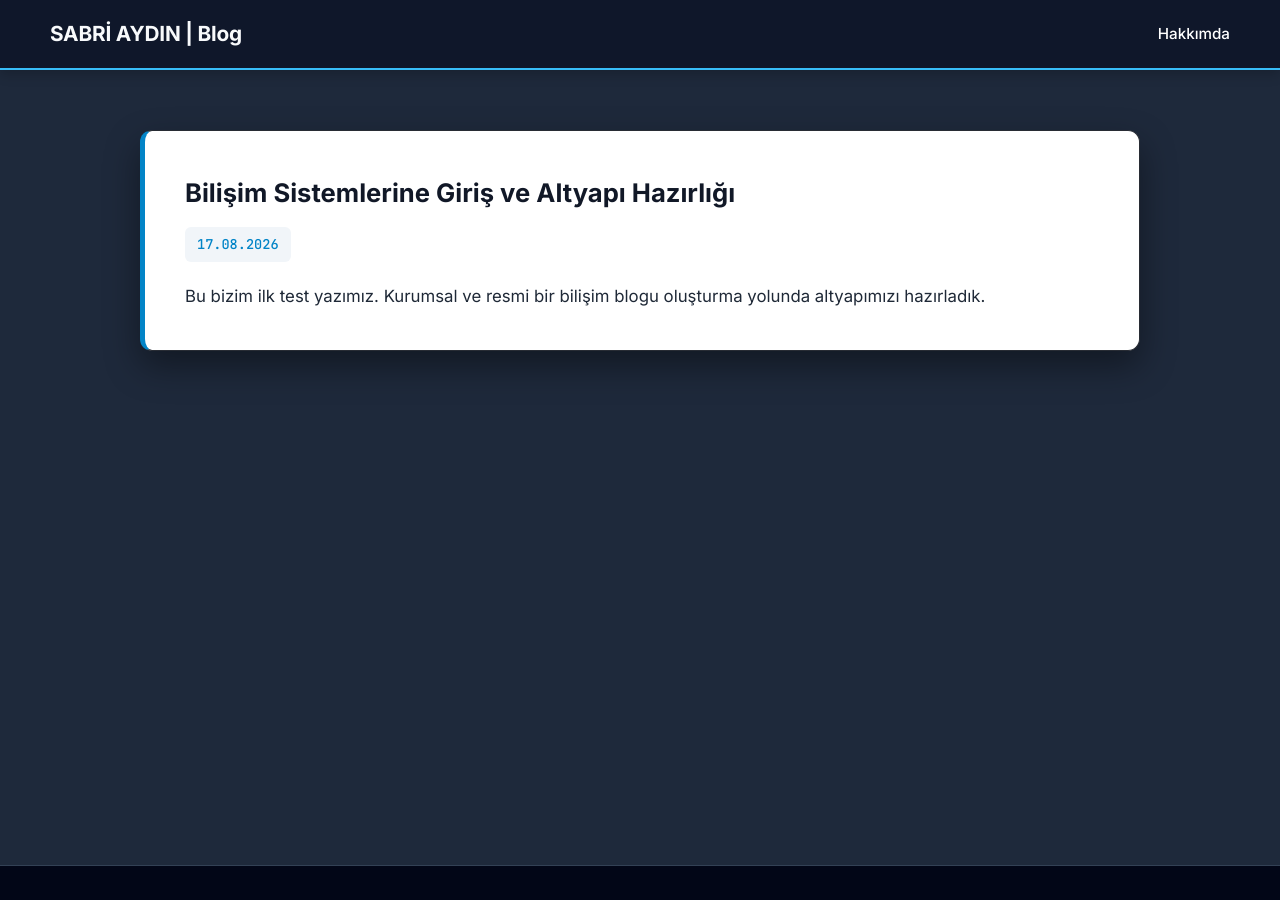
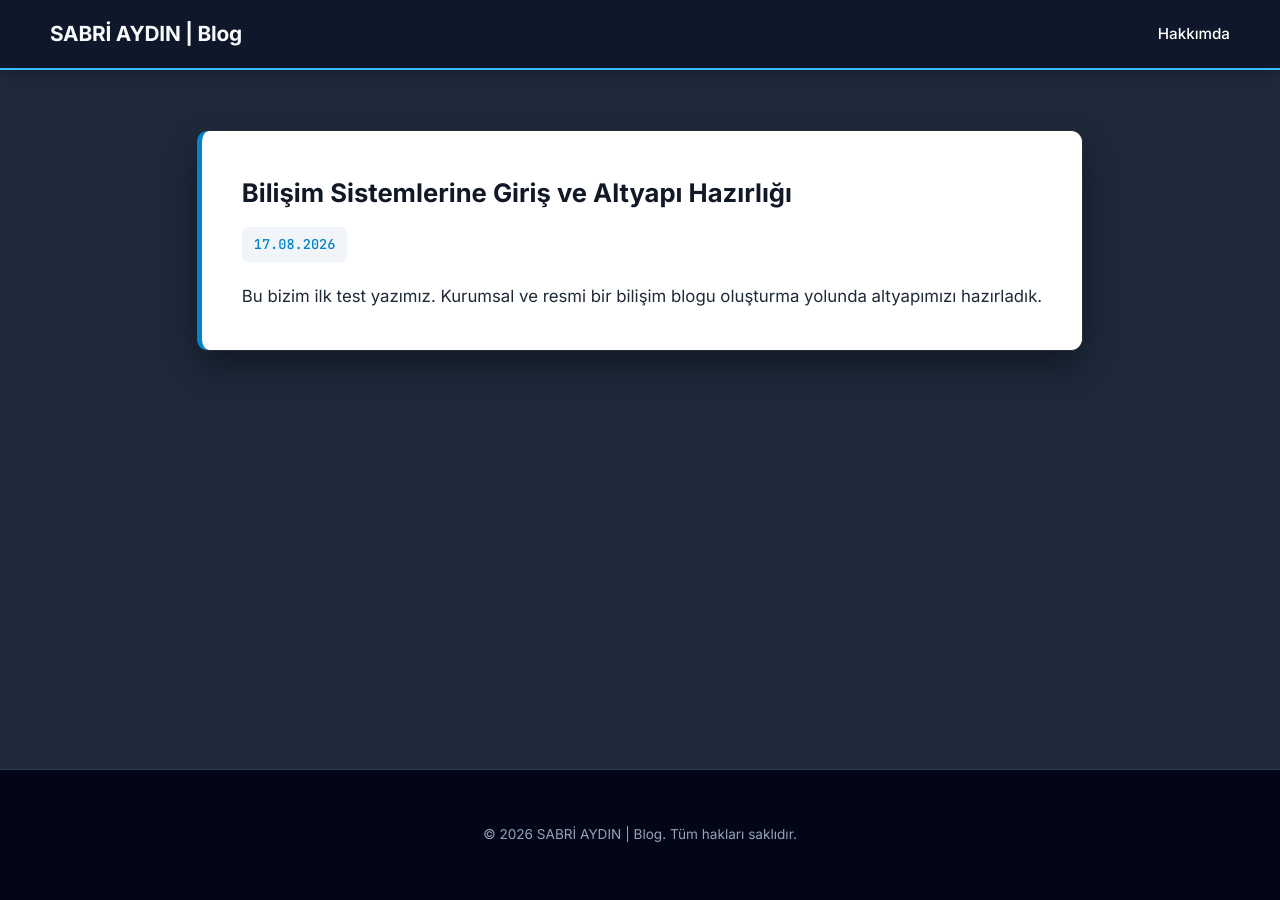
Before and after one commit to sabriaydin/blog, a Jekyll site: the page built from index.html, in a window 1280 px wide and 900 px high. Built offline with Jekyll 4.4.1, drawn with Linux system fonts in a browser that asks for light colours; the list of posts is cut into pages by our own code.

Commit message:
Update default.html

```diff
--- a/_layouts/default.html
+++ b/_layouts/default.html
@@ -39,6 +39,9 @@
       line-height: 1.7;
       margin: 0;
       padding: 0;
+      display: flex;
+      flex-direction: column;
+      min-height: 100vh;
     }
 
     /* Genel Container */
@@ -101,7 +104,7 @@
     /* Ana İçerik Alanı */
     main.container {
       padding: 60px 20px;
-      min-height: 75vh;
+      flex: 1;
     }
 
     /* Yazı Özetleri (Bağımsız Beyaz Kartlar) */
```
